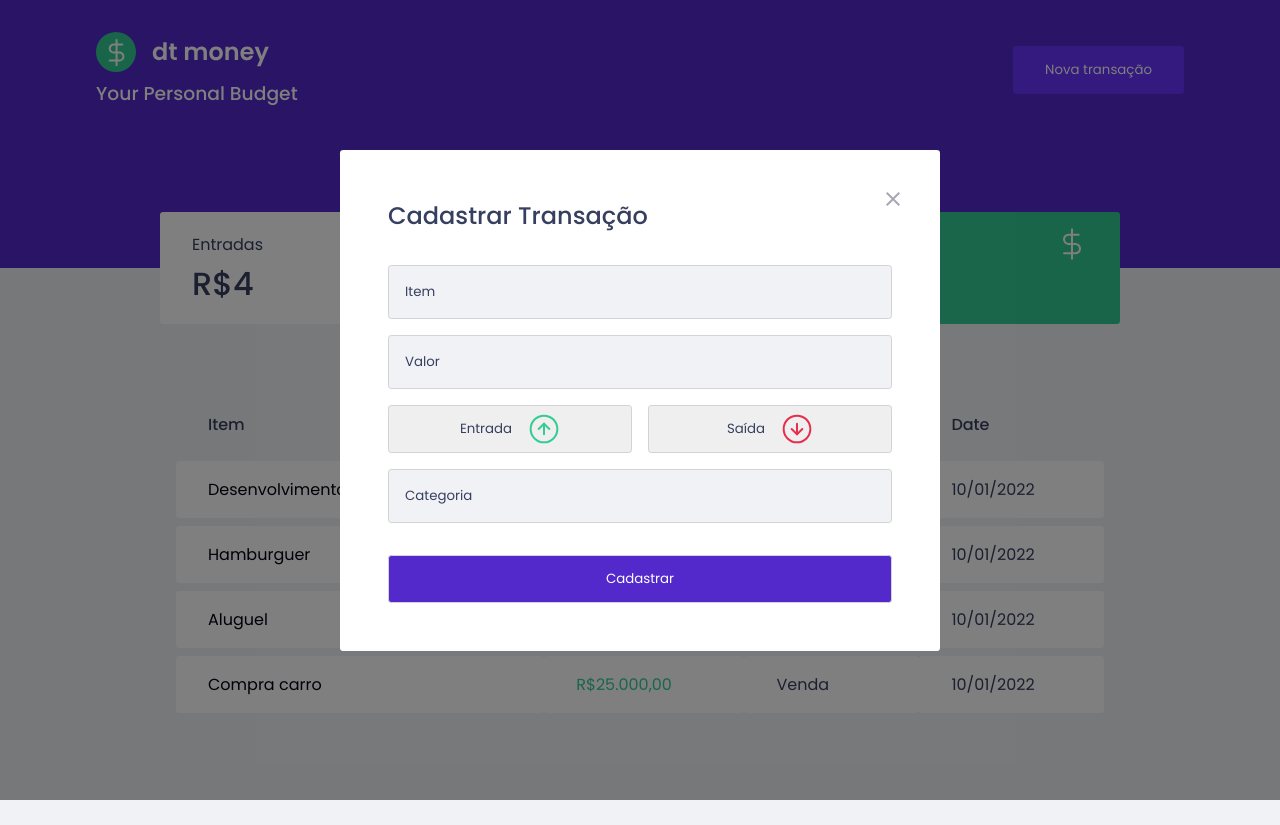
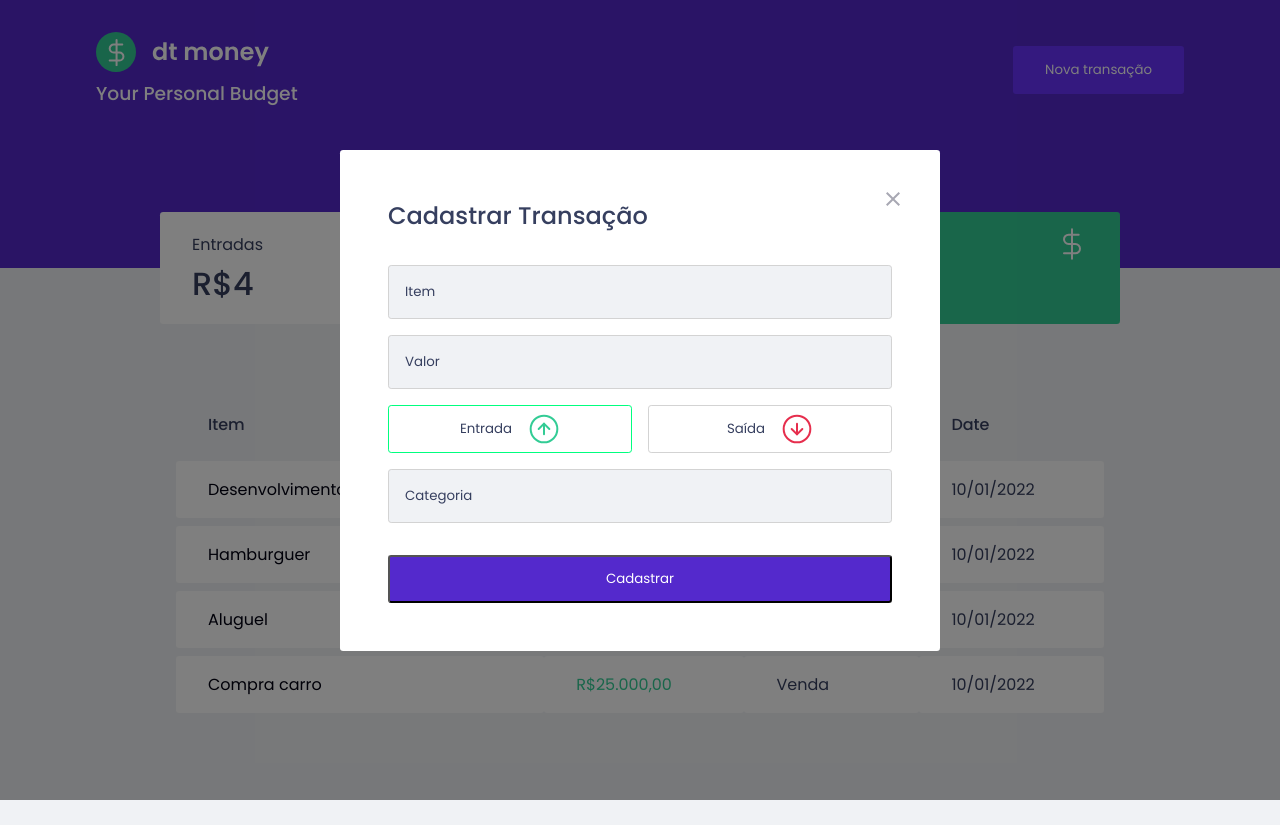
Before and after one commit to WagnerOrtiz/personal-budget-application, a React (Create React App) app: page / in a window 1280 px wide. Both pictures are taken after a click on the button "Nova transação". Built offline with nearby package versions, Linux system fonts and the light colour scheme; no server answers; what miragejs would draw is missing.

Commit message:
Add files via upload

```diff
--- a/src/components/Header/style.ts
+++ b/src/components/Header/style.ts
@@ -2,7 +2,7 @@ import styled from 'styled-components'
 
 export const Container = styled.header`
   background-color: var(--blue);
-  color: var(--shape);
+  color: var(--white);
 `
 
 export const Content = styled.div`
@@ -20,7 +20,7 @@ export const Logo = styled.div`
 
 export const Button = styled.button`
   background-color: var(--lightblue);
-  color: var(--shape);
+  color: var(--white);
   height: 3rem;
   padding: 0.2rem 2rem;
 
--- a/src/components/NewTansactionModal/index.tsx
+++ b/src/components/NewTansactionModal/index.tsx
@@ -1,15 +1,19 @@
+import { useState } from 'react'
 import Modal from 'react-modal'
 import income from '../../assets/entradas.svg'
 import close from '../../assets/fechar.svg'
 import spendings from '../../assets/saidas.svg'
-import { ButtonContainer, Container, Icon } from './style'
+import { ButtonContainer, Container, Icon, RadioButton } from './style'
 
 interface NewTransactionModalProps{
   isOpen: boolean,
   onRequestClose: () => void,
 }
 
-export const NewTransactionModal = ({isOpen,onRequestClose}:NewTransactionModalProps) => (
+export const NewTransactionModal = ({isOpen,onRequestClose}:NewTransactionModalProps) => {
+  const [type, setType] = useState('income')
+
+  return(
 
     <Modal
       isOpen={isOpen}
@@ -28,14 +32,15 @@ export const NewTransactionModal = ({isOpen,onRequestClose}:NewTransactionModalP
         <input placeholder='Valor' />
 
         <ButtonContainer>
-        <button type='button' className='income'>
+          <RadioButton onClick={()=>setType('income')} selected={type==='income'} category="income">
             Entrada
             <Icon src={income} alt="Entradas" style={{marginLeft: "1rem"}}/>
-        </button>
-        <button type='button' className='spending' >
+          </RadioButton>
+
+          <RadioButton className='spending' onClick={()=>setType('spending')} selected={type==='spending'} category="spending">
             Saída
             <Icon src={spendings} alt="Entradas" style={{marginLeft: "1rem"}} />
-        </button>
+          </RadioButton>
         </ButtonContainer>
 
         <input placeholder='Categoria' />
@@ -43,3 +48,4 @@ export const NewTransactionModal = ({isOpen,onRequestClose}:NewTransactionModalP
       </Container>
     </Modal>
   )
+}
--- a/src/components/NewTansactionModal/style.ts
+++ b/src/components/NewTansactionModal/style.ts
@@ -1,4 +1,4 @@
-import styled from 'styled-components'
+import styled from 'styled-components';
 
 export const Container = styled.form`
   display: flex;
@@ -19,34 +19,28 @@ export const Container = styled.form`
     &+input{
       margin-top: 0;
     }
-
     &:focus{
       outline:  1px solid lightgray;
     }
-
     &::placeholder{
     color: var(--title);
     }
   }
-
 
   button{
     display: flex;
     align-items: center;
     justify-content: center;
     width: 100%;
-    height: 2.4rem;
     color: var(--title);
-    border: 0.5px solid lightgray;
     border-radius: 0.2rem;
     &:hover{
-
     }
   }
 
   button[type="submit"]{
     background-color: var(--blue);
-    color: var(--shape);
+    color: var(--white);
     height: 3rem;
     margin-top: 1rem;
   }
@@ -56,20 +50,27 @@ export const ButtonContainer = styled.div`
   display: flex;
   justify-content: center;
   width: 100%;
+  height: 3rem;
+`
 
-  button[class="income"]{
-    height: 3rem;
-    margin-right: 1rem;
-    &:active{
-      background-color: black;
+interface RadioButtonProps{
+  selected:boolean,
+  category: string,
+}
+export const RadioButton = styled.button<RadioButtonProps>`
+  background-color: var(--white);
+  border: ${(props) => {
+    if(props.selected && props.category ==='income'){
+      return('0.5px solid #00FF7F')
     }
-  }
-
-  button[class="spending"]{
-    height: 3rem;
-    &:active{
-      background-color: black;
+    else if(props.selected && props.category ==='spending'){
+      return('0.5px solid #FA8072')
+    }else{
+      return('0.5px solid lightgray');
     }
+  }};
+  &+button{
+    margin-left: 1rem;
   }
 `
 
--- a/src/components/SummaryCard/style.ts
+++ b/src/components/SummaryCard/style.ts
@@ -3,12 +3,12 @@ import styled from 'styled-components'
 export const Container = styled.div`
   padding: 1rem 2rem;
   border-radius: 0.2rem;
-  background-color: var(--shape);
+  background-color: var(--white);
   color: var(--title);
 
   &:last-child{
     background-color: var(--green);
-    color: var(--shape);
+    color: var(--white);
   }
 `
 
--- a/src/components/TransactionItem/style.ts
+++ b/src/components/TransactionItem/style.ts
@@ -7,7 +7,7 @@ export const Container = styled.tr`
 `
 
 export const Item = styled.td`
-  background-color: var(--shape);
+  background-color: var(--white);
   color: var(--title);
   padding: 1rem 2rem;
   border-radius: 0.2rem;
--- a/src/index.tsx
+++ b/src/index.tsx
@@ -12,7 +12,7 @@ createServer({
           id: 1,
           item: 'Transaction1',
           amount: 400,
-          type: 'deposit',
+          type: 'income',
           category: 'food',
           createDate: new Date(),
         }]
--- a/src/styles/global.ts
+++ b/src/styles/global.ts
@@ -2,7 +2,7 @@ import { createGlobalStyle } from "styled-components";
 
 export const GlobalStyle = createGlobalStyle`
   :root{
-    --shape: #fff;
+    --white: #fff;
     --background: #f0f2f5;
     --text: #969CB3;
     --title: #363F5F;
@@ -68,7 +68,7 @@ export const GlobalStyle = createGlobalStyle`
   .content-modal{
     width: 100%;
     max-width: 600px;
-    background-color: var(--shape);
+    background-color: var(--white);
     padding: 3rem;
     position: relative;
     border-radius: 0.2rem;
```
Lines whose indentation alone changed are shown as unchanged.
